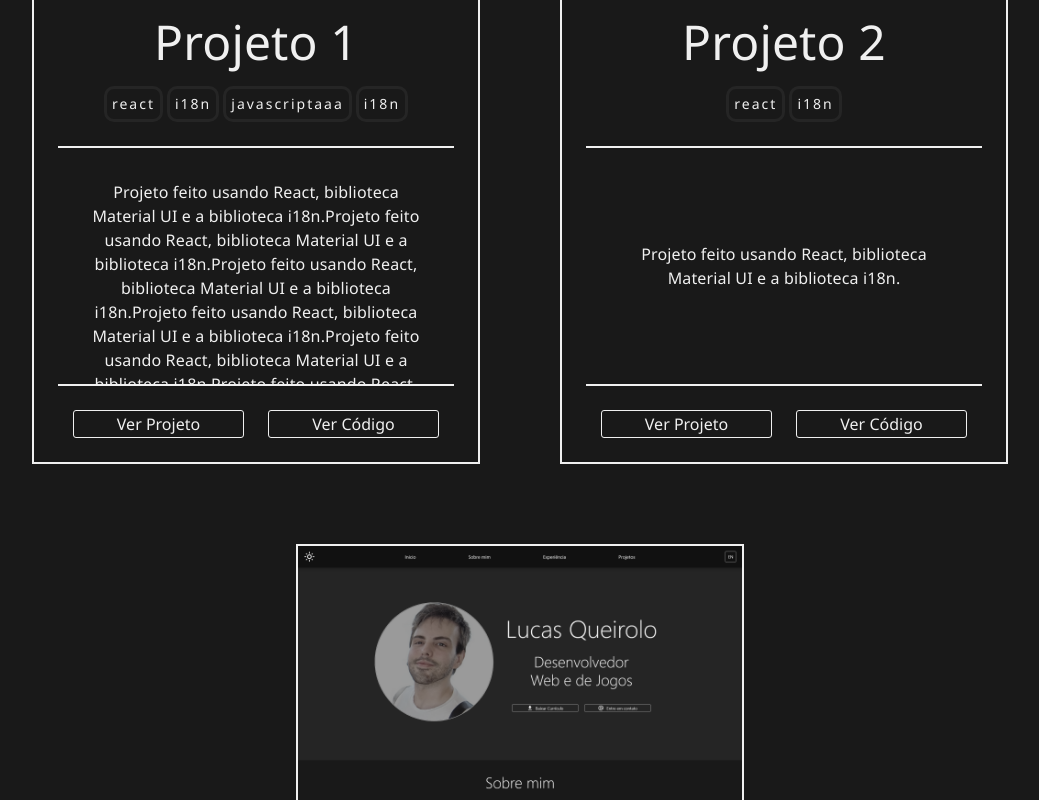
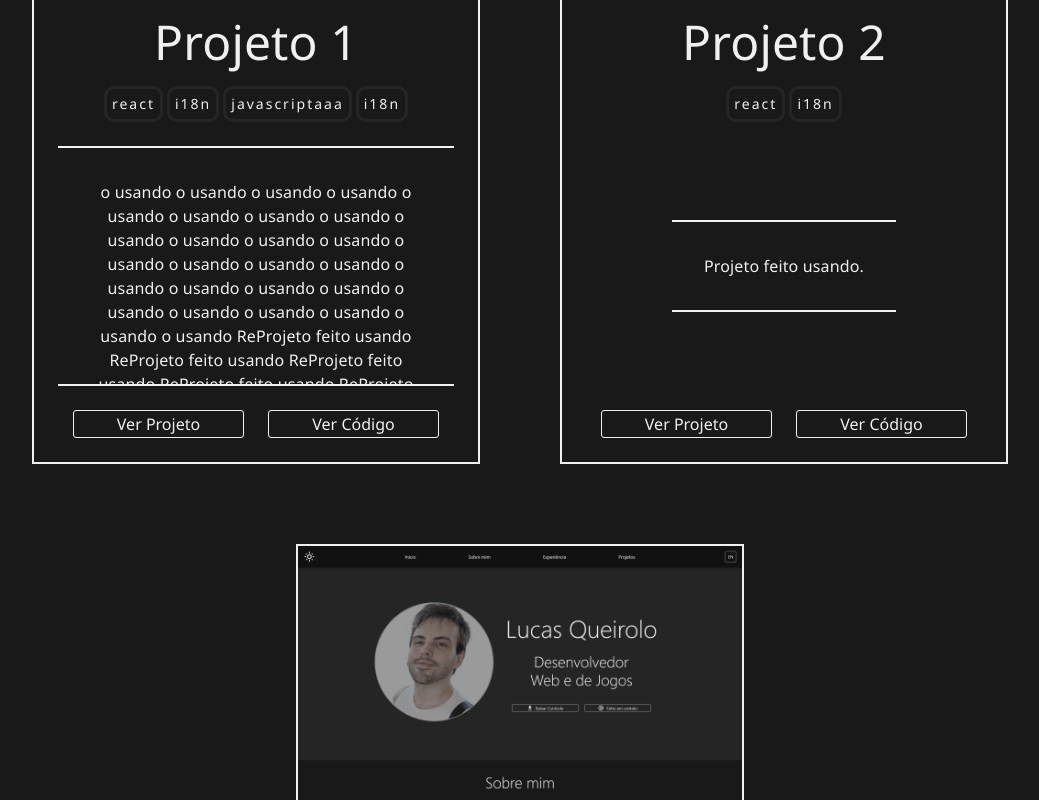
Before and after one commit to Luxxdev/portifolio, a React (Vite) app: page / in a window 1280 px wide. Shown: the part 3260-4060 px from the top of the page, without its empty margins (120-1159 px from the left). Built offline with nearby package versions, Linux system fonts and the light colour scheme.

Commit message:
projects adjusted

```diff
--- a/src/components/Project/Project.tsx
+++ b/src/components/Project/Project.tsx
@@ -49,7 +49,6 @@ const Project: React.FC<ProjectProps> = ({ name, image, description, buttons = [
 
   return (
     <>
-      <Grid2 display={'flex'} alignItems={'space-around'}>
       <StyledProject>
         <ImageContainer >
           <img src={image} loading='lazy' />
@@ -68,8 +67,8 @@ const Project: React.FC<ProjectProps> = ({ name, image, description, buttons = [
 
         </Grid2>
 
-          <Grid2 display={'flex'} justifyContent={'center'}>
-            <Typography color="primary.contrastText" textAlign="center" height={'30vh'} overflow={'auto'} width={'fit-content'} borderTop={2} borderBottom={2} borderColor={"primary.contrastText"} padding={4} alignContent={'center'} margin={'3vh 3vh'} >
+        <Grid2 display={'flex'} justifyContent={'center'} height={'30vh'} margin={'3vh 3vh'} alignItems={'center'}>
+          <Typography color="primary.contrastText" textAlign="center" maxHeight={'30vh'} overflow={'auto'} alignContent={'center'} borderTop={2} borderBottom={2} borderColor={"primary.contrastText"} padding={4}   >
             {description}
           </Typography>
         </Grid2>
@@ -95,7 +94,6 @@ const Project: React.FC<ProjectProps> = ({ name, image, description, buttons = [
         </Grid2>
 
       </StyledProject >
-      </Grid2 >
     </>
   )
 }
--- a/src/i18n/translations/ptbr.json
+++ b/src/i18n/translations/ptbr.json
@@ -19,9 +19,9 @@
     "projectsButtonViewProject": "Ver Projeto",
     "projectsButtonViewCode": "Ver Código",
     "project1Title": "Projeto 1",
-    "project1Text": "Projeto feito usando React, biblioteca Material UI e a biblioteca i18n.Projeto feito usando React, biblioteca Material UI e a biblioteca i18n.Projeto feito usando React, biblioteca Material UI e a biblioteca i18n.Projeto feito usando React, biblioteca Material UI e a biblioteca i18n.Projeto feito usando React, biblioteca Material UI e a biblioteca i18n.Projeto feito usando React, biblioteca Material UI e a biblioteca i18n.",
+    "project1Text": "o usando o usando o usando o usando o usando o usando o usando o usando o usando o usando o usando o usando o usando o usando o usando o usando o usando o usando o usando o usando o usando o usando o usando o usando o usando o usando ReProjeto feito usando ReProjeto feito usando ReProjeto feito usando ReProjeto feito usando ReProjeto feito usando ReProjeto feito usando ReProjeto feito usando ReProjeto feito usando ReProjeto feito usando ReProjeto feito usando ReProjeto feito usando ReProjeto feito usando ReProjeto feito usando ReProjeto feito usando ReProjeto feito usando React, biblioteca Material UI e a biblioteca i18n.Projeto feito usando React, biblioteca Material UI e a biblioteca i18n.Projeto feito usando React, biblioteca Material UI e a biblioteca i18n.Projeto feito usando React, biblioteca Material UI e a biblioteca i18n.Projeto feito usando React, biblioteca Material UI e a biblioteca i18n.Projeto feito usando React, biblioteca Material UI e a biblioteca i18n.",
     "project2Title": "Projeto 2",
-    "project2Text": "Projeto feito usando React, biblioteca Material UI e a biblioteca i18n.",
+    "project2Text": "Projeto feito usando.",
     "project3Title": "Projeto 3",
     "project3Text": "Lorem ipsum dolor sit, amet consectetur adipisicing elit. Quae cum accusantium inventore porro cupiditate natus atque tempore doloribus? Quae laudantium facere consequuntur ea aliquam reiciendis corrupti, ut maxime quam exercitationem.",
     "project4Title": "Projeto 4",
```
Lines whose indentation alone changed are shown as unchanged.
